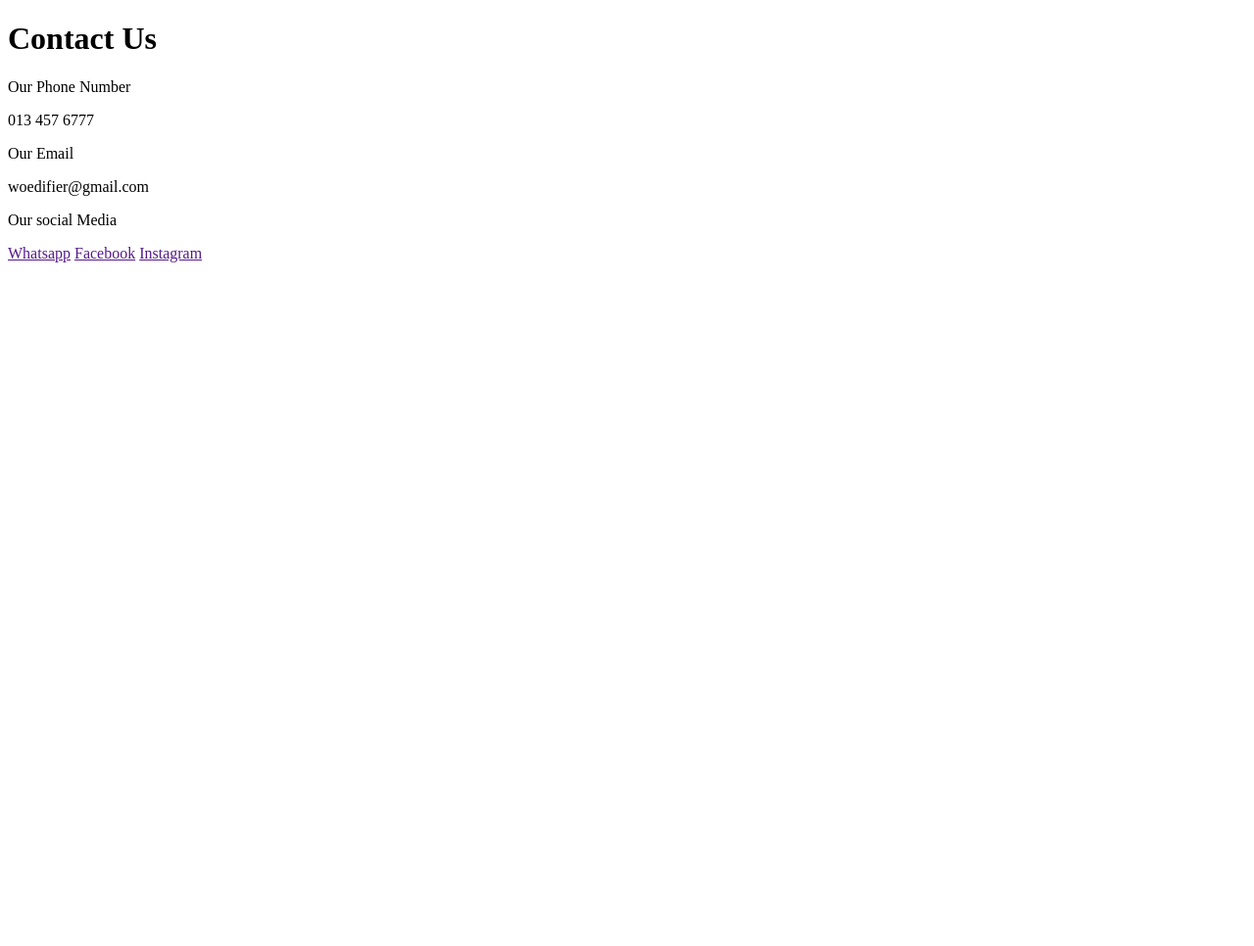
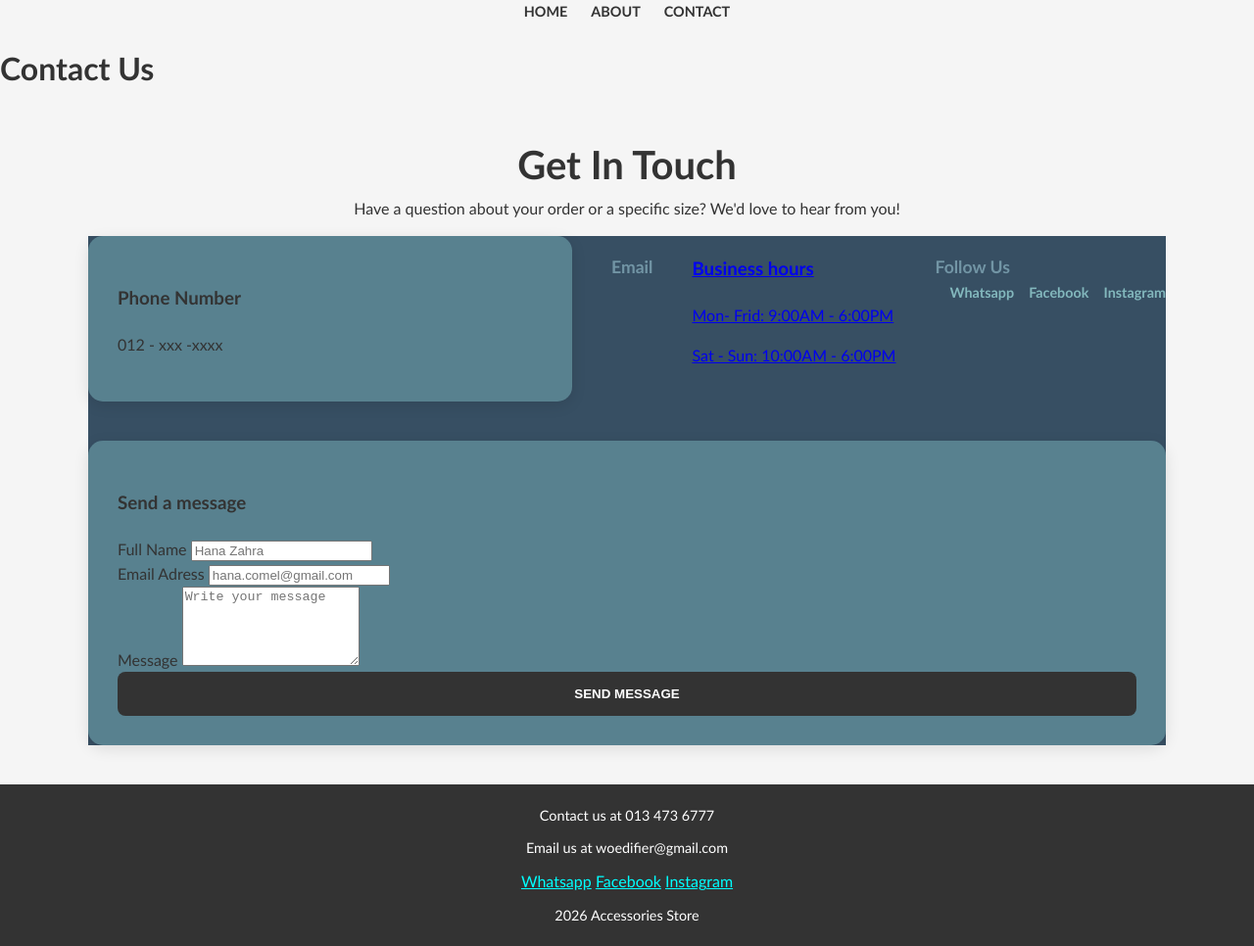
Before and after one commit to kambing033/fed-projects, a plain HTML site: page src/contact.html in a window 1280 px wide. Shown: the whole page at 98% size. Before the commit the page ends 800 px from the top, so only its background shows below. Drawn offline with Linux system fonts and the light colour scheme.

Commit message:
finalize project

```diff
--- a/src/contact.html
+++ b/src/contact.html
@@ -4,26 +4,74 @@
     <meta charset="UTF-8">
     <meta name="viewport" content="width=device-width, initial-scale=1.0">
     <title>Contact</title>
+    <link rel="stylesheet" href="../style.css">
 </head>
 <body>
+    <nav>
+        <a href="../index.html">Home</a>
+        <a href="./about.html">About</a>
+        <a href="./contact.html">Contact</a>
+    </nav>
+</header>
+
+    </body>
     <h1>Contact Us</h1>
     <main>
-        <div>
-          <p>Our Phone Number</p>
-          <p>013 457 6777</p>
+        <h1>Get in touch</h1>
+        <p>Have a question about your order or a specific size? We'd love to hear from you!</p>
+
+        <section class="contact-grid">
+            <div class="contact-info">
+                <h3>Phone Number</h3>
+                <p> 012 - xxx -xxxx</p>
+            </div>
+            <div class="contact-item">
+                <h3>Email</h3>
+                <a href="mailto:hana@monkey.com">
+            </div>
+            <div class="contact=item">
+                <h3>Business hours</h3>
+                <p>Mon- Frid: 9:00AM - 6:00PM</p>
+                <p> Sat - Sun: 10:00AM - 6:00PM</p>
+            </div>
+            <div class="contact-item">
+                <h3>Follow Us</h3>
+                <div class="social-media">
+                    <a href="#">Whatsapp</a>
+                    <a href="#">Facebook</a>
+                    <a href="#">Instagram</a>
+                </div>
+            </div>
         </div>
-        <div>
-            <p>Our Email</p>
-            <p>woedifier@gmail.com</p>
-        </div>
-        <div class="social_contact">
-            <p>Our social Media</p>
-            <span class="social_media">
-                <a href="">Whatsapp</a>
-                <a href="">Facebook</a>
-                <a href="">Instagram</a>
-            </span>
+
+        <div class="contact-form">
+            <h3> Send a message</h3>
+            <form action="#">
+                <div clas="form-group">
+                    <label for="name">Full Name</label>
+                    <input type="text" id="name" placeholder="Hana Zahra">
+                </div>
+                <div clas="form-group">
+                    <label for="name"> Email Adress</label>
+                    <input type="email" id="name" placeholder="hana.comel@gmail.com">
+                </div>
+                <div clas="form-group">
+                    <label for="name">Message</label>
+                    <textarea name="message" id="message" rows="5" placeholder="Write your message"></textarea>
+                </div>
+                <button type="submit" class="submit-btn">Send Message</button>
+            </form>
         </div>
     </main>
+      <footer>
+    <p>Contact us at 013 473 6777</p>
+    <p>Email us at woedifier@gmail.com</p>
+    <div class="social">
+      <a href="">Whatsapp</a>
+      <a href="">Facebook</a>
+      <a href="">Instagram</a>
+    </div>
+    <p>2026 Accessories Store </p>
+  </footer>
 </body>
 </html>
--- a/style.css
+++ b/style.css
@@ -190,3 +190,85 @@ footer p{
     transform: scale(0.9);
     z-index: 10;
 }
+
+.contact-grid{
+    background-color: rgb(55, 79, 99);
+    display: flex;
+    flex-wrap : wrap;
+    gap: 40px;
+    margin-top: 40os;
+    text-align: left;
+}
+
+.contact-info, .contact-form {
+    background-color: rgb(88, 129, 143);
+    flex: 1;
+    min-width: 320px;
+    padding: 30px;
+    border-radius: 15px;
+    box-shadow: 0 4px 15px rgba(0, 0, 0, 0.1);
+}
+
+.contact-item h3{
+    color: rgb(114, 149, 165);
+    margin-bottom: 0;
+    font-size: 1.1rem;
+}
+
+.contact-item a{
+    color: #528696;
+    text-decoration: none;
+    transition: color 0.3s;
+}
+
+.contact-item a:hover{
+    color: #6ba8b3;
+}
+
+.social-media{
+    display: flex;
+    gap: 15px;
+}
+
+.social-media a{
+    font-size: 0.9rem;
+    font-weight: bold;
+    color: rgb(131, 184, 189)
+}
+
+.social-media a:hover{
+    color: #6797aa
+}
+
+.form-group{
+    margin-bottom: 20px;
+}
+
+.form-group label{
+    display: block;
+    font-weight: bold;
+    margin-bottom: 8px;
+    font-size: 0.9rem;
+}
+
+.form-group input,
+.form-group textarea{
+    width: 100%;
+    padding: 13px;
+    border: 1px solid #ddd;
+    border-radius: 8px;
+    box-sizing: border-box;
+}
+
+.submit-btn{
+    background-color: #333;
+    color: white;
+    padding: 15px 30px;
+    border:none;
+    border-radius: 8px;
+    font-weight: bold;
+    text-transform: uppercase;
+    cursor: pointer;
+    width: 100%;
+    transition: background 0.3, transform 0.2s;
+}
```
Also changed, not shown: src/about.html (+0 -1 lines), src/shop.html (deleted).
